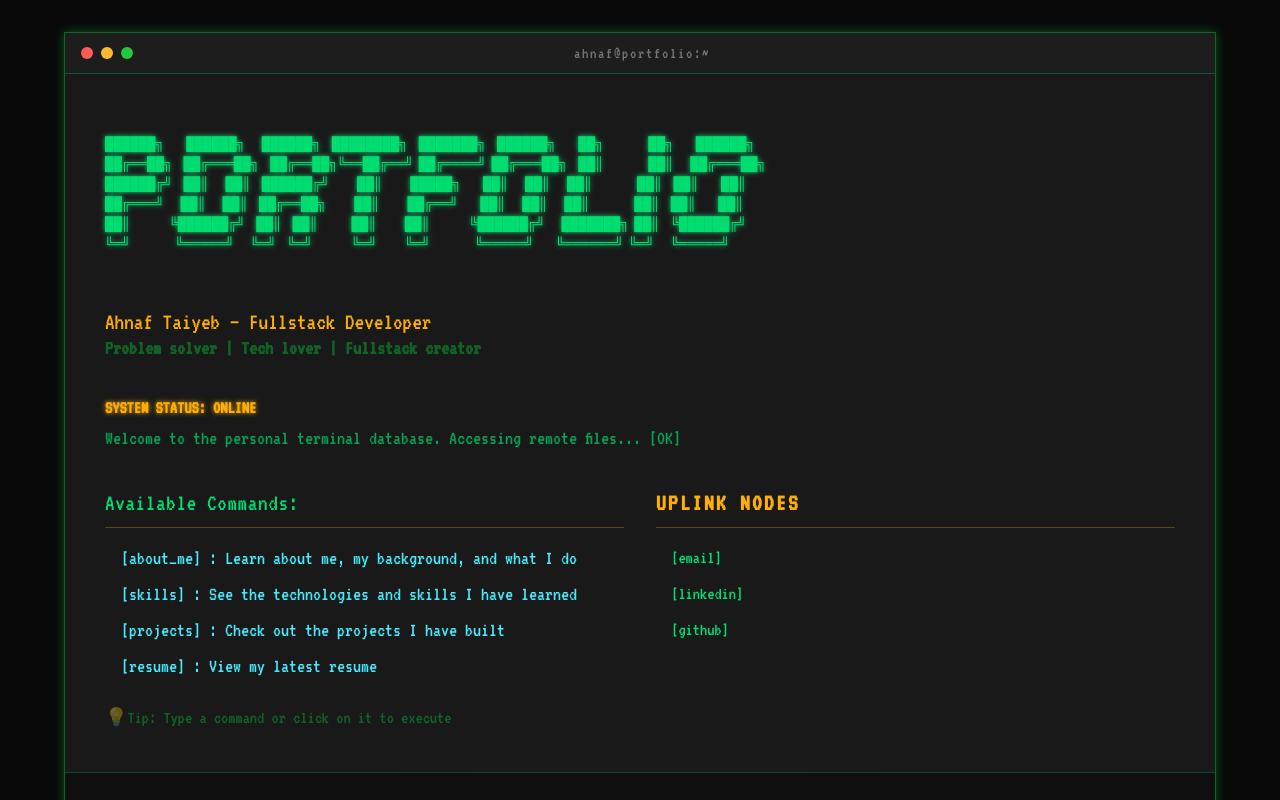
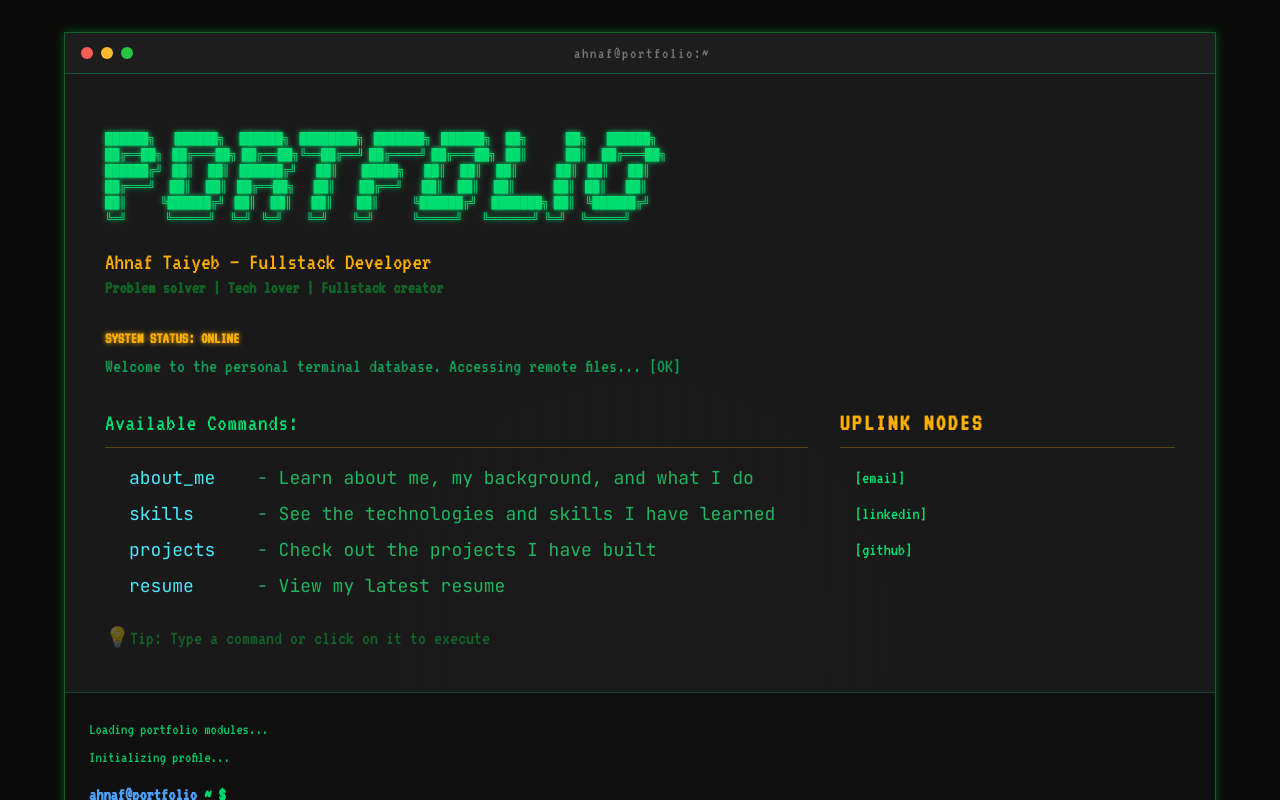
Before and after one commit to AhnafTaiyeb310/my-portfolio, a Next.js app: page / in a window 1280 px wide. Shown: the top 800 px of the page. Built offline with nearby package versions, Linux system fonts and the light colour scheme.

Commit message:
ui fine-tuning

```diff
--- a/src/app/components/AsciiName.jsx
+++ b/src/app/components/AsciiName.jsx
@@ -1,13 +1,13 @@
 export default function AsciiName() {
   return (
-    <pre className="text-matrix font-mono text-sm">
+    <pre className="text-matrix font-mono text-xs">
       {`
-██████╗    ██████╗   ██████╗  ████████╗  ███████╗  ██████╗    ██╗        ██╗    ██████╗
-██╔══██╗  ██╔═══██╗  ██╔══██╗╚══██╔══╝ ██╔════╝ ██╔═══██╗  ██║        ██║   ██╔═══██╗
-██████╔╝  ██║   ██║  ██████╔╝     ██║     █████╗    ██║   ██║   ██║        ██║  ██║    ██║
-██╔═══╝   ██║   ██║  ██╔══██╗     ██║     ██╔══╝    ██║   ██║   ██║        ██║  ██║    ██║
-██║       ╚██████╔╝  ██║  ██║      ██║     ██║       ╚██████╔╝   ███████╗ ██║  ╚██████╔╝
-╚═╝        ╚═════╝   ╚═╝  ╚═╝       ╚═╝     ╚═╝        ╚═════╝    ╚══════╝ ╚═╝   ╚═════╝
+██████╗    ██████╗   ██████╗  ████████╗  ███████╗  ██████╗   ██╗        ██╗    ██████╗
+██╔══██╗  ██╔═══██╗ ██╔══██╗╚══██╔══╝ ██╔════╝ ██╔═══██╗  ██║        ██║   ██╔═══██╗
+██████╔╝  ██║   ██║  ██████╔╝    ██║     █████╗    ██║   ██║   ██║        ██║  ██║    ██║
+██╔═══╝   ██║   ██║  ██╔══██╗    ██║     ██╔══╝    ██║   ██║   ██║        ██║  ██║    ██║
+██║       ╚██████╔╝  ██║   ██║    ██║     ██║       ╚██████╔╝   ███████╗ ██║  ╚██████╔╝
+╚═╝        ╚═════╝   ╚═╝  ╚═╝     ╚═╝     ╚═╝        ╚═════╝    ╚══════╝ ╚═╝   ╚═════╝
             `}
     </pre>
   );
--- a/src/app/components/MainWindow.jsx
+++ b/src/app/components/MainWindow.jsx
@@ -40,17 +40,17 @@ function MainWindow() {
                                 <AsciiName />
                             </div>
 
-                            <div className="main-content mt-8 space-y-8">
+                            <div className="main-content mt-1 space-y-6">
                                 <div className="name -space-y-1">
                                     <h1 className=" text-2xl text-highlight-400 ">
                                         Ahnaf Taiyeb — Fullstack Developer
                                     </h1>
-                                    <h1 className="text-xl font-bold text-matrix-dim">
+                                    <h1 className="text-lg font-bold text-matrix-dim">
                                         Problem solver | Tech lover | Fullstack creator
                                     </h1>
                                 </div>
                                 <div className="y-space-0.5">
-                                    <h1 className="text-lg font-bold glow-text-amber text-highlight-400 uppercase">
+                                    <h1 className="text-md glow-text-amber font-semibold text-highlight-400 uppercase">
                                         System Status: Online
                                     </h1>
                                     <p className="text-xl text-matrix opacity-70 leading-relaxed">
@@ -60,16 +60,17 @@ function MainWindow() {
                                 </div>
 
 
-                                <div className="grid grid-cols-1 md:grid-cols-2 gap-8">
-                                    <div className="commands">
+                                <div className="grid grid-cols-1 md:grid-cols-3 gap-8">
+                                    <div className="commands col-span-2">
                                         <h2 className="text-2xl mb-4 text-matrix tracking-wide border-b border-highlight-400/30 pb-2">
                                             Available Commands:
                                         </h2>
                                         <div className="space-y-2">
                                             {Object.entries(commands).map(([key, value], idx)=>(
-                                                <p key={idx} className="text-commands-color text-xl flex items-center gap-2 group cursor-pointer">
+                                                <p key={idx} className="grid grid-cols-[1.5rem_7rem_1fr] font-jet text-commands-color text-lg group cursor-pointer">
                                                     <span className="text-highlight-400 opacity-0 group-hover:opacity-100 transition-opacity"> &gt; </span>
-                                                    [{key}] : {value}
+                                                    <span className="">{key}</span>
+                                                    <span className="mx-4 text-md text-matrix-text">-  {value}</span>
                                                 </p>
                                             ))}
                                         </div>
@@ -91,7 +92,7 @@ function MainWindow() {
                                 </div>
                             </div>
                             <div className="mt-6 text-matrix-dim ">
-                                <h1 className="text-lg ">💡Tip: Type a command or click on it to execute</h1>
+                                <h1 className="text-xl ">💡Tip: Type a command or click on it to execute</h1>
                             </div>
                         </div>
                     </div>
--- a/src/app/globals.css
+++ b/src/app/globals.css
@@ -14,16 +14,19 @@ body {
 
 @theme {
   --color-matrix: oklch(0.79 0.21 151.71);
+  --color-matrix-text: oklab(0.79 -0.18 0.1 / 0.8);
+  --color-matrix-dim: #00FF4155;
   --color-black-950: #0a0a0a;
   --color-black-150: #1a1a1a;
   --color-black-250: #1e1e1e;
-  --color-matrix-dim: #00FF4155;
+  --color-terminal-bg: #050505;
   --color-highlight-400: #FFB000;
-  --color-terminal-bg: #050505;
   --color-commands-color: oklch(0.86 0.13 207.08);
   --color-terminal-text: oklch(0.71 0.17 254.62);
 
-  --font-mono: "VT323", "JetBrains Mono", monospace;
+  --font-mono: "VT323", monospace;
+  --font-jet: "JetBrains Mono", monospace;
+  /* --font-mono: ui-monospace, monospace; */
 
   --animate-flicker: flicker 0.15s infinite;
 
```
